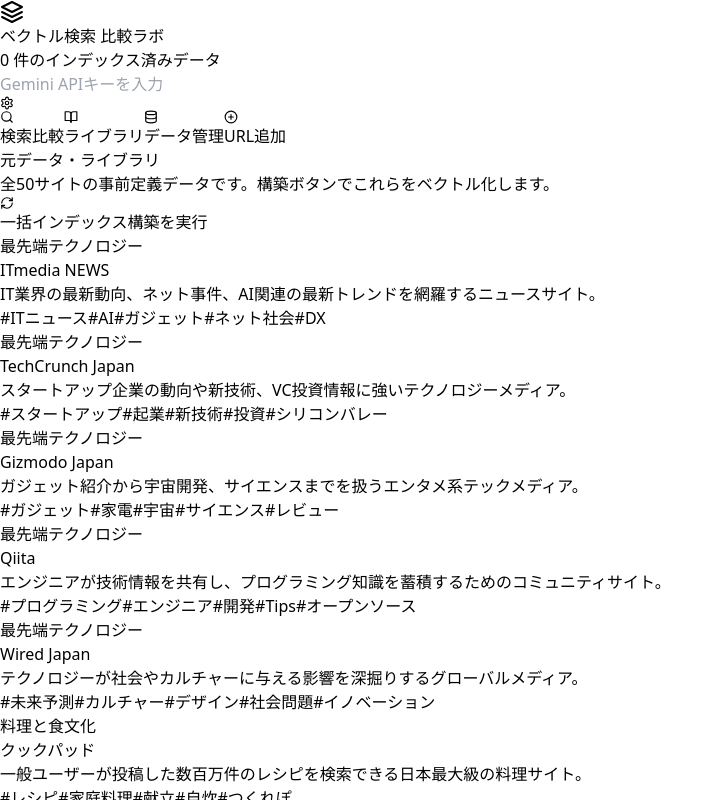
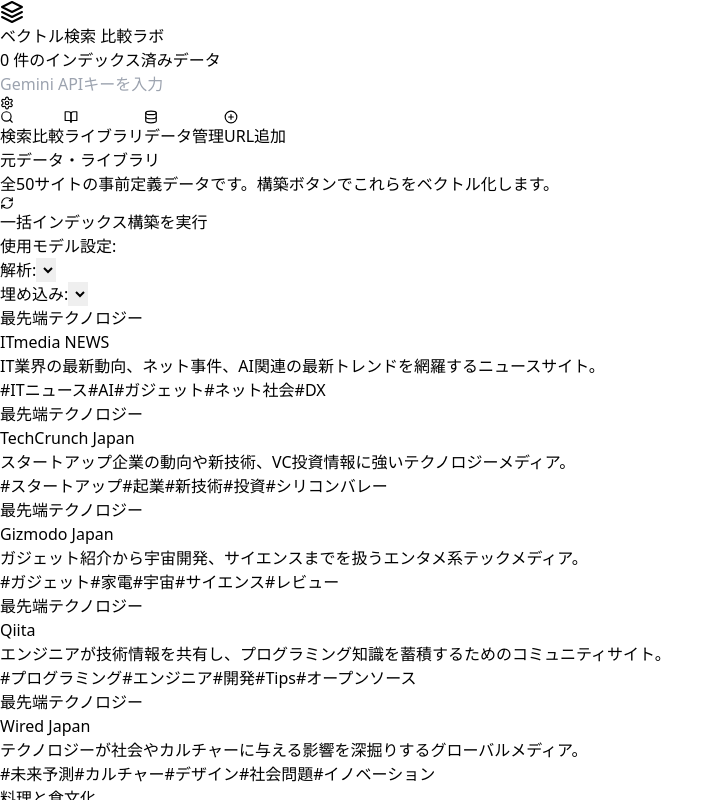
Before and after one commit to dma-cmyk/vector-search-comparison, a React (Vite) app: page / in a window 1280 px wide. Both pictures are taken after a click on the button "ライブラリ". Shown: the top 800 px of the page, without its empty margins (0-724 px from the left). Built offline with nearby package versions, Linux system fonts and the light colour scheme; the HTML template or start-up script is replaced by a standard one.

Commit message:
Add model selection dropdowns to Library tab

```diff
--- a/src/App.tsx
+++ b/src/App.tsx
@@ -466,6 +466,32 @@
                 <RefreshCw size={14} className={status === "indexing" ? "animate-spin" : ""} /> 一括インデックス構築を実行
               </button>
             </div>
+
+            {/* モデル選択設定（ライブラリタブ用） */}
+            <div className="bg-slate-50 p-4 rounded-2xl border border-slate-200 flex flex-col sm:flex-row gap-4 items-center text-xs">
+              <span className="font-bold text-slate-500 whitespace-nowrap">使用モデル設定:</span>
+              <div className="flex gap-2 items-center w-full sm:w-auto">
+                <span className="text-slate-400">解析:</span>
+                <select
+                  className="bg-white px-3 py-2 rounded-lg border border-slate-200 outline-none focus:border-indigo-500 w-full sm:w-auto"
+                  value={selectedModels.text}
+                  onChange={(e) => setSelectedModels(p => ({ ...p, text: e.target.value }))}
+                >
+                  {availableModels.text.map(m => <option key={m} value={m}>{m}</option>)}
+                </select>
+              </div>
+              <div className="flex gap-2 items-center w-full sm:w-auto">
+                <span className="text-slate-400">埋め込み:</span>
+                <select
+                  className="bg-white px-3 py-2 rounded-lg border border-slate-200 outline-none focus:border-indigo-500 w-full sm:w-auto"
+                  value={selectedModels.embedding}
+                  onChange={(e) => setSelectedModels(p => ({ ...p, embedding: e.target.value }))}
+                >
+                  {availableModels.embedding.map(m => <option key={m} value={m}>{m}</option>)}
+                </select>
+              </div>
+            </div>
+
             <div className="grid grid-cols-1 md:grid-cols-2 lg:grid-cols-3 gap-6">
               {INITIAL_SITES.map((site, idx) => (
                 <div key={idx} className="bg-white p-6 rounded-3xl border border-slate-200 shadow-sm space-y-3 group hover:border-indigo-400 transition-all">
```
